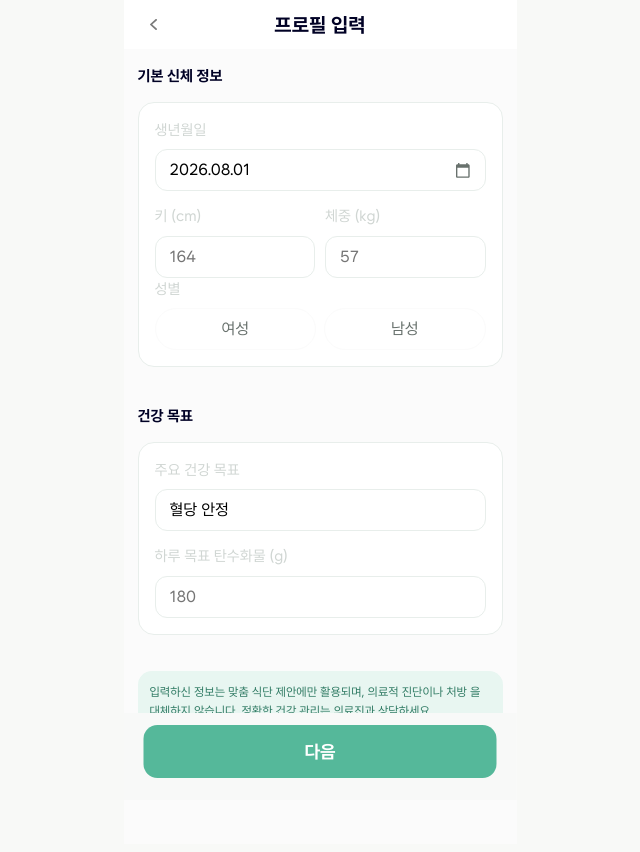
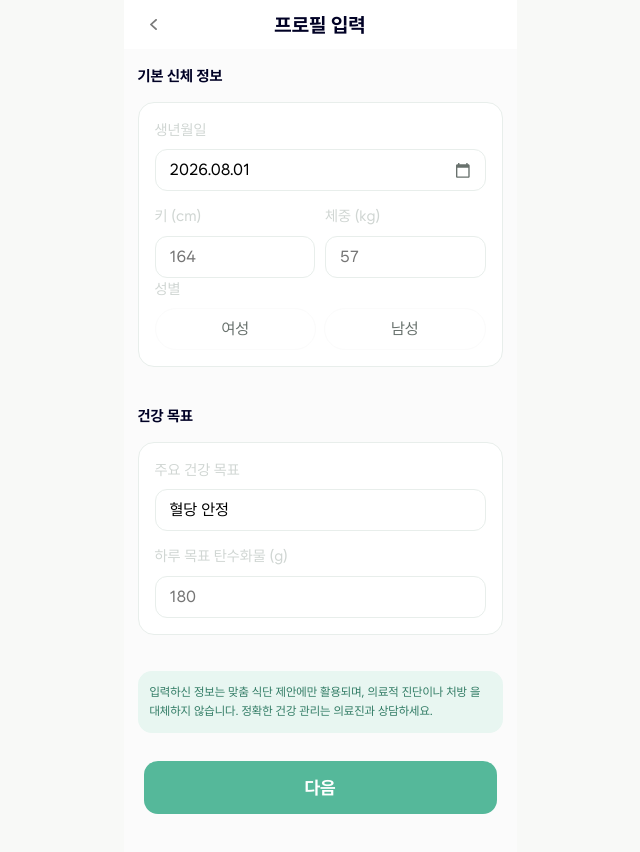
Before and after one commit to leeeeeseojin/26-1_14th-hackathon-FE, a React (Vite) app: page / in a window 1280 px wide. Shown: the top 852 px of the page, without its empty margins (320-960 px from the left). Built offline with nearby package versions, Linux system fonts and the light colour scheme.

Commit message:
design : 프로필 페이지 버튼 css 수정 (#29)

```diff
--- a/src/pages/profile-page/entry/ProfileBasicPage.css
+++ b/src/pages/profile-page/entry/ProfileBasicPage.css
@@ -7,6 +7,8 @@
   padding-bottom: 95px;
 
   background-color: #FBFBFB;
+  display: flex;
+  flex-direction: column;
 }
 
 .profile-basic-page__content {
@@ -84,19 +86,14 @@
 }
 
 .profile-basic-page__bottom {
-  position: fixed;
-  bottom: 0;
-  left: 50%;
-
   width: 100%;
   max-width: 393px;
 
    padding: 12px 20px 22px;
    box-sizing: border-box;
 
-  transform: translateX(-50%);
 
-  background-color: #f8f9f8;
+  background-color: #FBFBFB;
 }
 .profile-basic-page__row .form-field + .form-field {
   margin-top: 0;
--- a/src/pages/profile-page/entry/ProfileHealthPage.css
+++ b/src/pages/profile-page/entry/ProfileHealthPage.css
@@ -7,6 +7,9 @@
   padding-bottom: 95px;
 
   background-color: #FBFBFB;
+
+  display: flex;
+  flex-direction: column;
 }
 
 .profile-health-page__content {
@@ -102,17 +105,12 @@
 }
 
 .profile-health-page__bottom {
-  position: fixed;
-  bottom: 0;
-  left: 50%;
-
   width: 100%;
   max-width: 393px;
 
-   padding: 12px 20px 22px;
-   box-sizing: border-box;
+  padding: 12px 20px 22px;
+  box-sizing: border-box;
+  margin-top: auto;
 
-  transform: translateX(-50%);
-
-  background-color: #f8f9f8;
+  background-color: #FBFBFB;
 }
```
